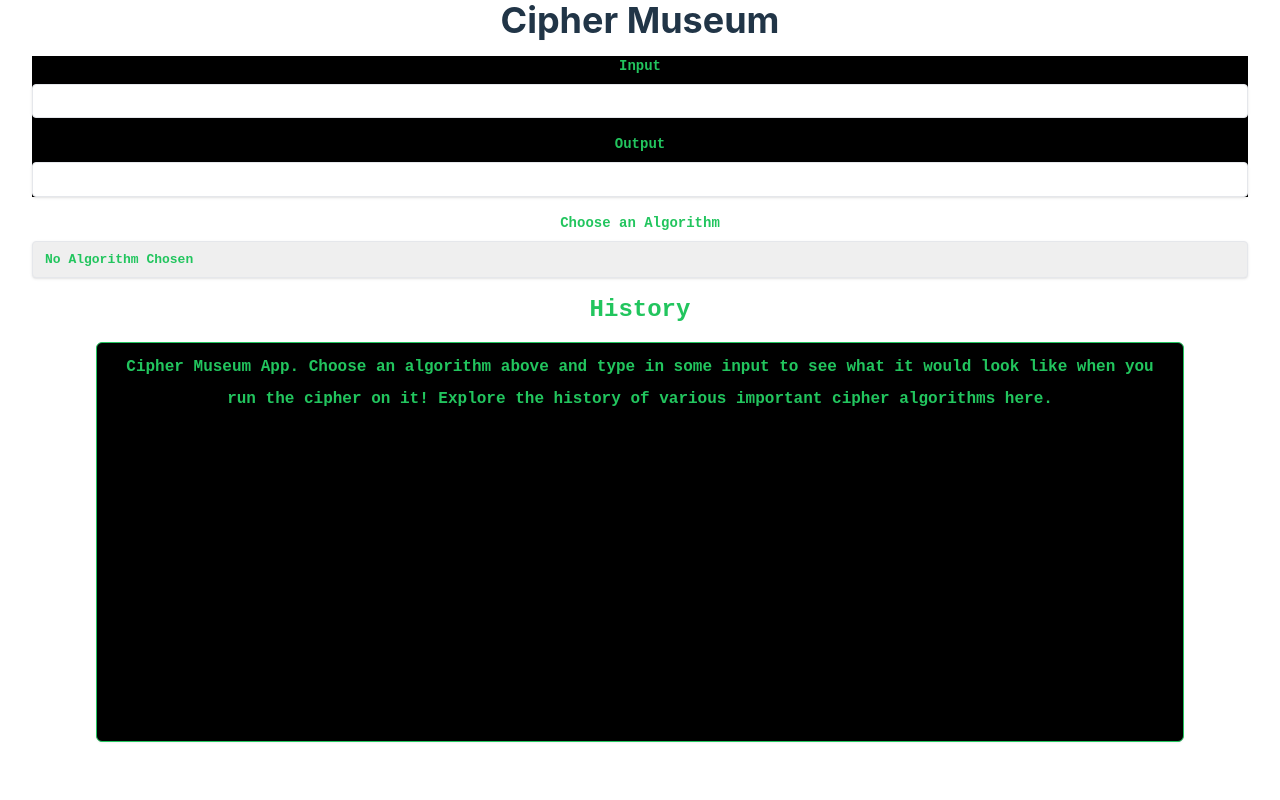
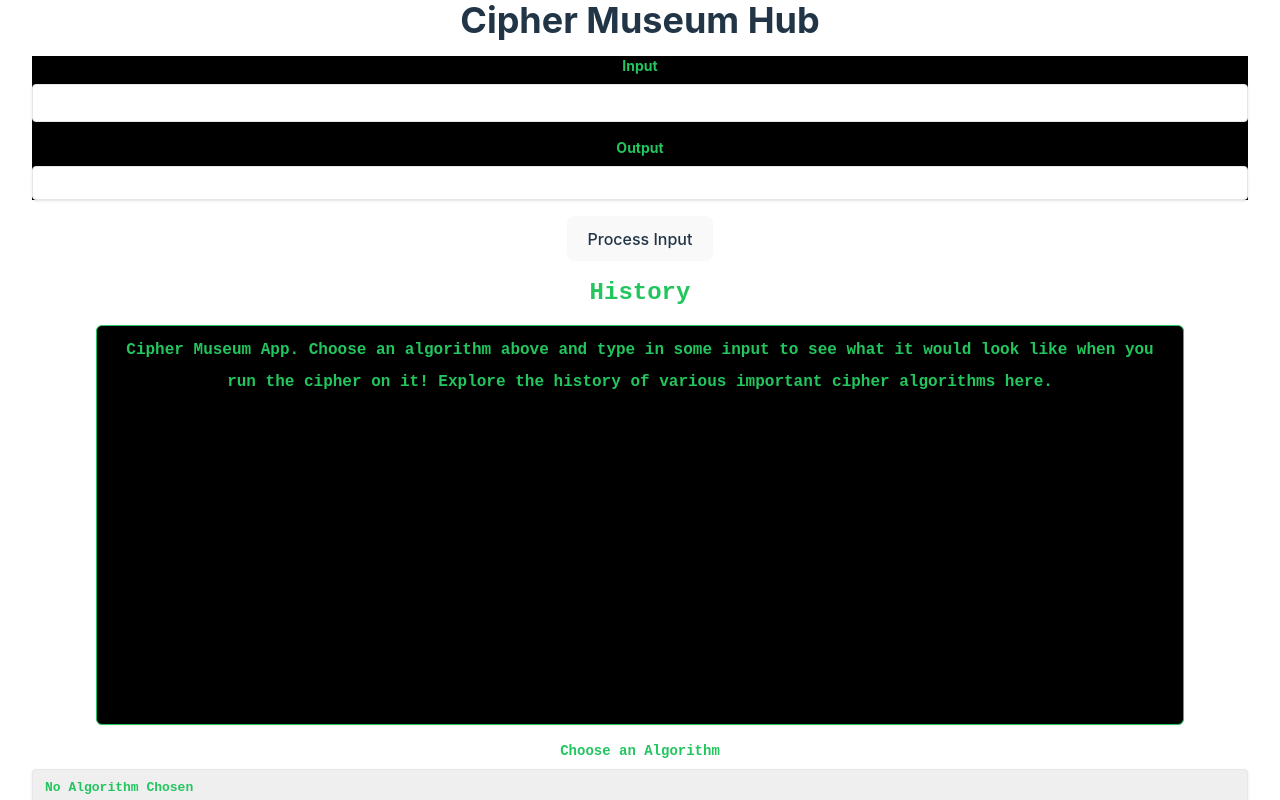
Before and after one commit to RealRyanno2022/cipher-museum, a React (Vite) app: page / in a window 1280 px wide. Built offline with nearby package versions, Linux system fonts and the light colour scheme; no server answers.

Commit message:
Fixed input

```diff
--- a/src/App.tsx
+++ b/src/App.tsx
@@ -1,4 +1,4 @@
-import React, { useEffect, useReducer, useCallback } from 'react';
+import React, { useEffect, useReducer, useCallback, useRef } from 'react';
 import useLodashState from './hooks/useLodashState';
 import InputOutputDisplay from './components/InputOutputDisplay';
 import HistoryDropdown from './components/HistoryDropdown';
@@ -21,7 +21,8 @@ const initialState = {
 };
 
 const App: React.FC = () => {
-  const lodashState = new useLodashState(initialState);
+  const lodashStateRef = useRef(new useLodashState(initialState));
+  const lodashState = lodashStateRef.current;
   const [, forceUpdate] = useReducer((x) => x + 1, 0); // Force update to re-render
 
   useEffect(() => {
@@ -33,11 +34,11 @@ const App: React.FC = () => {
     return () => {
       window.removeEventListener('resize', handleResize);
     };
-  }, []);
+  }, [lodashState]);
 
   useEffect(() => {
     fetchAlgorithmData();
-  }, []);
+  }, [lodashState]);
 
   const fetchAlgorithmData = async () => {
     try {
@@ -54,12 +55,13 @@ const App: React.FC = () => {
     debounce((value: string) => {
       lodashState.setState('input', value);
       forceUpdate();
-    }, 300),
-    [] // Only create the debounced function once
+    }, 50),
+    [lodashState]
   );
 
   const handleInputChange = (event: React.ChangeEvent<HTMLInputElement>) => {
-    debouncedInputChange(event.target.value);
+    const value = event.target.value;
+    debouncedInputChange(value);
   };
 
   const handleProcessInput = async () => {
@@ -91,10 +93,11 @@ const App: React.FC = () => {
   return (
     <div className="container mx-auto flex flex-col items-center min-h-screen fixed top-0 left-0 right-0 bottom-0" style={{ transform: `scale(${lodashState.getState().zoomLevel})`, transformOrigin: 'center' }}>
       <div className="text-center w-full px-8">
-        <h1 className="text-4xl font-bold">Cipher Museum</h1>
+        <h1 className="text-4xl font-bold">Cipher Museum Hub</h1>
         <InputOutputDisplay input={lodashState.getState().input} output={lodashState.getState().output} onInputChange={handleInputChange} />
-	<AlgorithmSelection selectedAlgorithm={lodashState.getState().algorithm} onSelectAlgorithm={updateAlgorithmSelection} />
+        <button onClick={handleProcessInput}>Process Input</button>
         <HistoryDropdown title="History" history={lodashState.getState().history} onDelete={() => {}} onSelect={() => {}} />
+        <AlgorithmSelection selectedAlgorithm={lodashState.getState().algorithm} onSelectAlgorithm={updateAlgorithmSelection} />
       </div>
     </div>
   );
--- a/src/components/InputOutputDisplay.tsx
+++ b/src/components/InputOutputDisplay.tsx
@@ -1,84 +1,85 @@
-import React, { useState, useEffect, useRef } from 'react';
+import React, { useEffect, useRef } from 'react';
+import useLodashState from '../hooks/useLodashState';
 
 interface InputOutputDisplayProps {
   input: string;
   output: string;
-  onInputChange: (input: string) => void;
+  onInputChange: (event: React.ChangeEvent<HTMLInputElement>) => void;
   className?: string;
 }
 
+const initialState = {
+  input: '',
+  output: ''
+};
+
 const InputOutputDisplay: React.FC<InputOutputDisplayProps> = ({ input, output, onInputChange, className }) => {
-  const [scrambledOutput, setScrambledOutput] = useState(output);
-  const outputRef = useRef(output);
-  const scramblingRef = useRef(false);
-  const animationFrameIdRef = useRef<number | null>(null);
+  const lodashStateRef = useRef(new useLodashState(initialState));
+  const lodashState = lodashStateRef.current;
+
+  const scramblerRef = useRef<number | null>(null);
+  const animationFrameRef = useRef<number | null>(null);
 
   useEffect(() => {
-    outputRef.current = output;
-    scramblingRef.current = true;
+    lodashState.setState('output', output);
+  }, [output]);
 
-    const dummyChars = 'ABCDEFGHIJKLMNOPQRSTUVWXYZabcdefghijklmnopqrstuvwxyz0123456789!@#$%^&*()_+-=<>?';
+  useEffect(() => {
+    return () => {
+      if (scramblerRef.current) clearTimeout(scramblerRef.current);
+      if (animationFrameRef.current) cancelAnimationFrame(animationFrameRef.current);
+    };
+  }, []);
+
+  const startScrambling = () => {
+    const dummyChars = 'ABCDEFGHIJKLMNOPQRSTUVWXYZabcdefghijklmnopqrstuvwxyz0123456789!@#$%^&*()-_=+[]{}|;:",.<>?/';
+    const prevOutput = lodashState.getState().output;
+    let prev = prevOutput || '';
+    const length = prev.length;
+    let i = 0;
 
     const scramble = () => {
-      if (scramblingRef.current) {
+      if (i < length) {
         const randomChar = dummyChars[Math.floor(Math.random() * dummyChars.length)];
-        setScrambledOutput((prev) => prev.slice(0, -1) + randomChar);
-        animationFrameIdRef.current = requestAnimationFrame(scramble);
+        const next = prev.slice(0, i) + randomChar + prev.slice(i + 1);
+        lodashState.setState('output', next);
+        i++;
+        animationFrameRef.current = requestAnimationFrame(scramble);
+      } else {
+        lodashState.setState('output', output);
       }
     };
 
-    const startScrambling = () => {
-      if (scramblingRef.current) {
-        setScrambledOutput((prev) => prev.slice(0, -1) + dummyChars[Math.floor(Math.random() * dummyChars.length)]);
-        animationFrameIdRef.current = requestAnimationFrame(scramble);
-      }
-    };
+    scramble();
+  };
 
-    const timeout = setTimeout(() => {
-      scramblingRef.current = false;
-      cancelAnimationFrame(animationFrameIdRef.current!);
-      setScrambledOutput(outputRef.current);
-    }, 200);
-
-    startScrambling();
-
-    return () => {
-      clearTimeout(timeout);
-      cancelAnimationFrame(animationFrameIdRef.current!);
-    };
-  }, [output]);
+  const stopScrambling = () => {
+    if (scramblerRef.current) clearTimeout(scramblerRef.current);
+    if (animationFrameRef.current) cancelAnimationFrame(animationFrameRef.current);
+    lodashState.setState('output', output);
+  };
 
   return (
-    <div className="my-4 bg-black">
+    <div className={`my-4 bg-black ${className}`}>
       <div>
-        <label
-          className="block text-green-500 text-sm font-bold mb-2"
-          htmlFor="input"
-          style={{ fontFamily: 'Orbitron, monospace' }}
-        >
-          Input
-        </label>
+        <label className="block text-green-500 text-sm font-bold mb-2">Input</label>
         <input
           id="input"
           type="text"
           value={input}
-          onChange={(e) => onInputChange(e.target.value)}
-          className={`shadow appearance-none border rounded w-full py-2 px-3 text-green-500 font-bold leading-tight focus:outline-none focus:shadow-outline ${className}`}
-          style={{ fontFamily: 'monospace' }}
+          onChange={onInputChange}
+          className="shadow appearance-none border rounded w-full py-2 px-3 text-green-500 font-bold leading-tight focus:shadow-outline focus:outline-none"
+          style={{ fontFamily: 'Orbitron, monospace' }}
         />
-        <label
-          className="block text-green-500 text-sm font-bold mb-2 mt-4"
-          htmlFor="output"
-          style={{ fontFamily: 'Orbitron, monospace' }}
-        >
-          Output
-        </label>
+      </div>
+      <div>
+        <label className="block text-green-500 text-sm font-bold mb-2 mt-4">Output</label>
         <input
           id="output"
           type="text"
-          value={scrambledOutput}
+          value={lodashState.getState().output}
           readOnly
-          className={`shadow appearance-none border rounded w-full py-2 px-3 text-green-500 font-bold leading-tight focus:outline-none focus:shadow-outline ${className}`}
+          className="shadow appearance-none border rounded w-full py-2 px-3 text-green-500 font-bold leading-tight focus:shadow-outline focus:outline-none"
           style={{ fontFamily: 'monospace' }}
         />
       </div>
--- a/src/hooks/useLodashState.ts
+++ b/src/hooks/useLodashState.ts
@@ -1,6 +1,6 @@
 import { cloneDeep, set } from 'lodash';
 
-class useLodashState<T extends object> {
+class useLodashState<T> {
   private state: T;
   private listeners: ((state: T) => void)[] = [];
 
```
